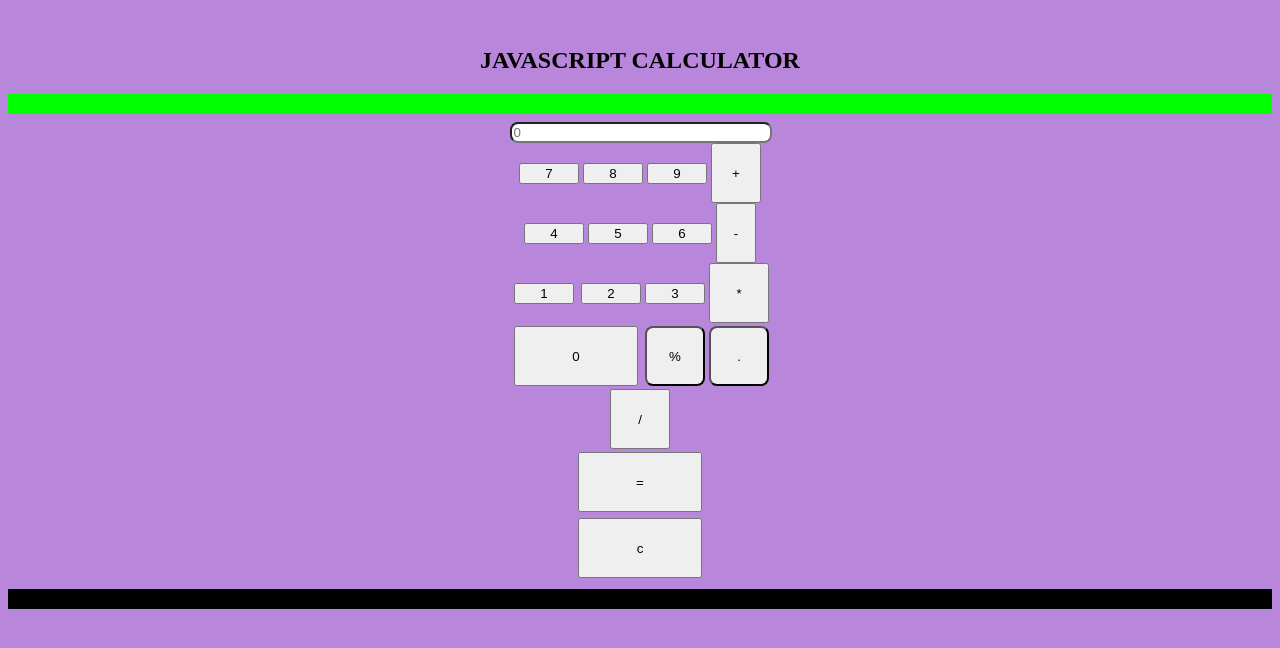
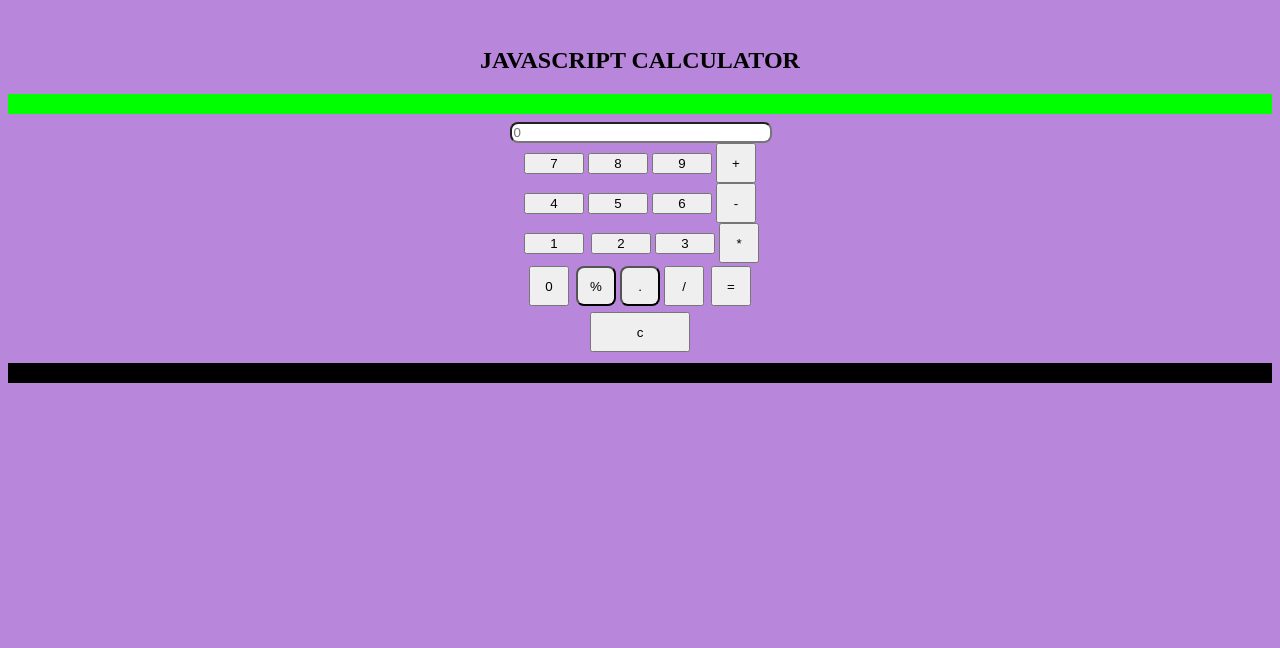
Before and after one commit to beliz12345/calculator, a plain HTML site: page index.html in a window 1280 px wide. Drawn offline with Linux system fonts and the light colour scheme.

Commit message:
make changes

```diff
--- a/index.html
+++ b/index.html
@@ -1,6 +1,4 @@
 <!DOCTYPE html>
-<html>
-<head>
 <title>Calculator</title>
 <head/>
   <body bgcolor="B886DB">
@@ -15,26 +13,25 @@
               <input type ="button" value="7" onClick="document.calculator.display.value +=7" style ="width:60px; font-size:30; border=radius:8px; magin:3px" />
               <input type ="button" value="8" onClick="document.calculator.display.value +=8" style ="width:60px; font-size:30; border=radius:8px" />
               <input type ="button" value="9" onClick="document.calculator.display.value +=9" style ="width:60px; font-size:30; border=radius:8px" />
-              <input type ="button" value="+" onClick="btnplus()" style="width:50px; height:60px; font-size:30; border=radius:8px:" />
+              <input type ="button" value="+" onClick="btnplus()" style="width:40px; height:40px; font-size:30; border=radius:8px:" />
           <br>
              <input type ="button" value="4" onClick="document.calculator.display.value +=4" style ="width:60px; font-size:30; border=radius:8px; magin:3px" />
-             <input type ="button" value="5" onClick="document.calculator.display.value +=5" style ="width:60px; font-size:30; border=radius:8px" />
+             <input type ="button" value="5" onClick="document.calculator.display.value +=5" style ="width:60px; font-size:30; border=radius:8p546x" />
              <input type ="button" value="6" onClick="document.calculator.display.value +=6" style ="width:60px; font-size:30; border=radius:8px" />
-             <input type ="button" value="-" onClick="btnsub()" style="width:40px; height:60px; font-size:30; border=radius:8px:"/>
+             <input type ="button" value="-" onClick="btnsub()" style="width:40px; height:40px; font-size:30; border=radius:8px:"/>
               <br>
              <input type ="button" value="1" onClick="document.calculator.display.value +=1" style ="width:60px; font-size:30; border=radius:8px; margin:3px" />
              <input type ="button" value="2" onClick="document.calculator.display.value +=2" style ="width:60px; font-size:30; border=radius:8px" />
              <input type ="button" value="3" onClick="document.calculator.display.value +=3" style ="width:60px; font-size:30; border=radius:8px" />
-             <input type ="button" value="*" onClick="btnmult()" style ="width:60px; height:60px; font-size:30; border=radius:8px"/>
+             <input type ="button" value="*" onClick="btnmult()" style ="width:40px; height:40px; font-size:30; border=radius:8px"/>
           <br>
-            <input type="button" value="0" onClick ="document.calculator.display.value +="0"" style ="width:60px; font-size: 30; border=radius:8px; width:124px; height:60px; font-size:30; border=radius:8px; margin:3px" />
-            <input type="button" value="%" onClick ="btnMod()" style ="width:60px; height:60px; font-size:30; border-radius: 8px"/>
-            <input type="button" value="." onClick ="btndot()" style ="width:60px; height:60px; font-size:30; border-radius: 8px"/>
-            <input type="button" value="/" onClick ="btndiv()" style ="width:60px; height:60px; font-size:30; border=radius: 8px"/>
-          <br>
+            <input type="button" value="0" onClick ="document.calculator.display.value +="0"" style ="width:40px; font-size: 30; border=radius:8px; width:40px; height:40px; font-size:30; border=radius:8px; margin:3px" />
+            <input type="button" value="%" onClick ="btnMod()" style ="width:40px; height:40px; font-size:30; border-radius: 8px"/>
+            <input type="button" value="." onClick ="btndot()" style ="width:40px; height:40px; font-size:30; border-radius: 8px"/>
+            <input type="button" value="/" onClick ="btndiv()" style ="width:40px; height:40px; font-size:30; border=radius: 8px"/>
             <input type ="button" value="=" onClick ="document.calculator.display.value =eval(document.calculator.display.value)"
-            style ="width:124px; height:60px; font-size:30; border=radius:8px ; margin:3px"/>
-            <input type ="button" value="c" onClick ="btnclear()" style ="width:124px; height: 60px; font-size:30; border=radius:8px; margin:3px" />
+            style ="width:40px; height:40px; font-size:30; border=radius:8px ; margin:3px"/>
+            <input type ="button" value="c" onClick ="btnclear()" style ="width: 100px; height: 40px; font-size:30; border=radius:8px; margin:3px" />
 
 </form></div>
 <hr size=20 color ="black">
```
Also changed, not shown: 3 other files. Lines whose indentation alone changed are shown as unchanged.
